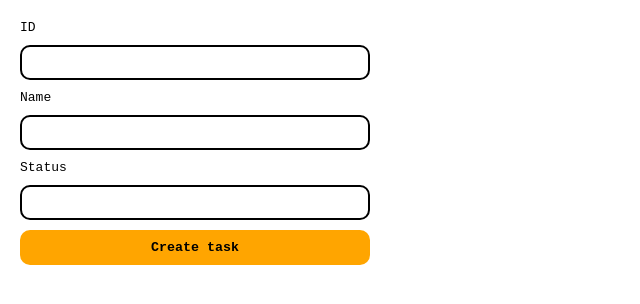
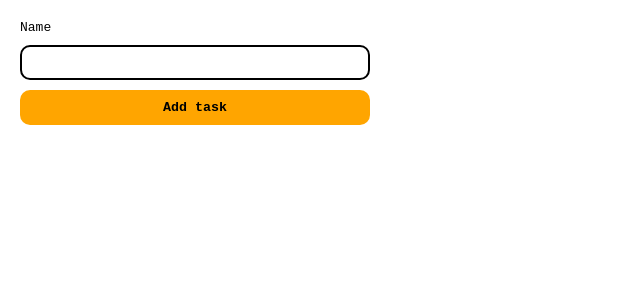
Before and after one commit to victorandujar/202301-w6ch1-Victor-Andujar, a React (Create React App) app: page / in a window 1280 px wide. Shown: the top 304 px of the page, without its empty margins (0-640 px from the left). Built offline with nearby package versions, Linux system fonts and the light colour scheme.

Commit message:
Modify toDoForm

```diff
--- a/src/components/ToDoForm/ToDoForm.tsx
+++ b/src/components/ToDoForm/ToDoForm.tsx
@@ -3,10 +3,6 @@ import ToDoFormStyled from "./ToDoFormStyled";
 const ToDoForm = (): JSX.Element => {
   return (
     <ToDoFormStyled className="form-tasks">
-      <label htmlFor="id" aria-label="id" className="form-tasks__label-id">
-        ID
-      </label>
-      <input type="text" className="form-tasks__id" required />
       <label
         htmlFor="name"
         aria-label="name"
@@ -15,16 +11,8 @@ const ToDoForm = (): JSX.Element => {
         Name
       </label>
       <input type="text" className="form-tasks__name" required />
-      <label
-        htmlFor="status"
-        aria-label="task status"
-        className="form-tasks__label-isDone"
-      >
-        Status
-      </label>
-      <input type="text" className="form-tasks__isDone" required />
       <button type="submit" className="form-tasks__button">
-        Create task
+        Add task
       </button>
     </ToDoFormStyled>
   );
```
